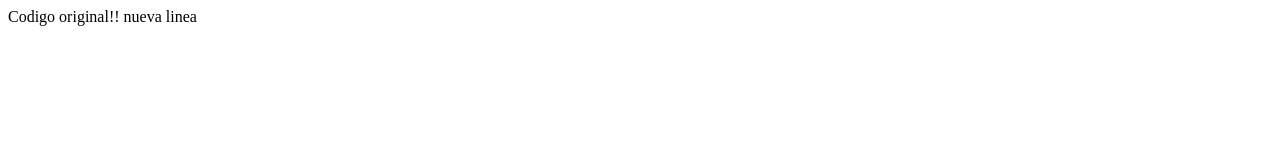
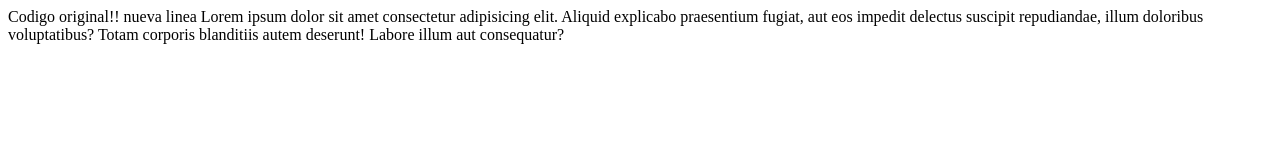
Before and after one commit to ErickTDW51/TDW51, a plain HTML site: page index.html in a window 1280 px wide. Drawn offline with Linux system fonts and the light colour scheme.

Commit message:
version 3

```diff
--- a/index.html
+++ b/index.html
@@ -8,5 +8,9 @@
 <body>
     Codigo original!!
     nueva linea
+    Lorem ipsum dolor sit amet consectetur adipisicing elit.
+    Aliquid explicabo praesentium fugiat, aut eos impedit delectus
+    suscipit repudiandae, illum doloribus voluptatibus? Totam corporis
+    blanditiis autem deserunt! Labore illum aut consequatur?
 </body>
 </html>
```
